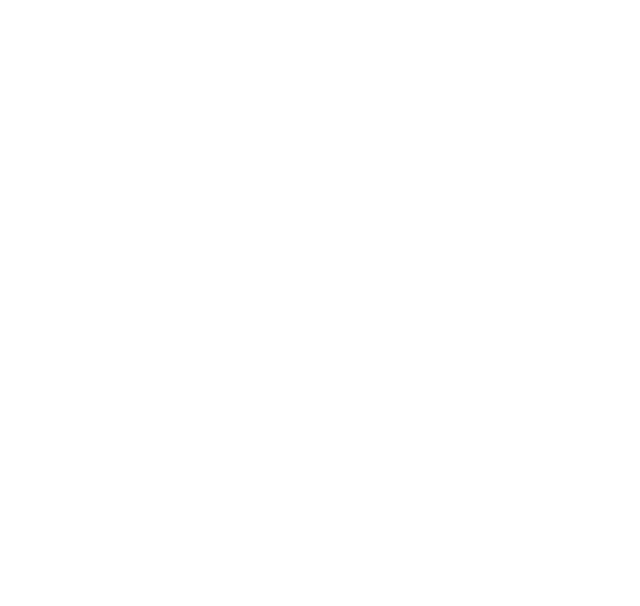
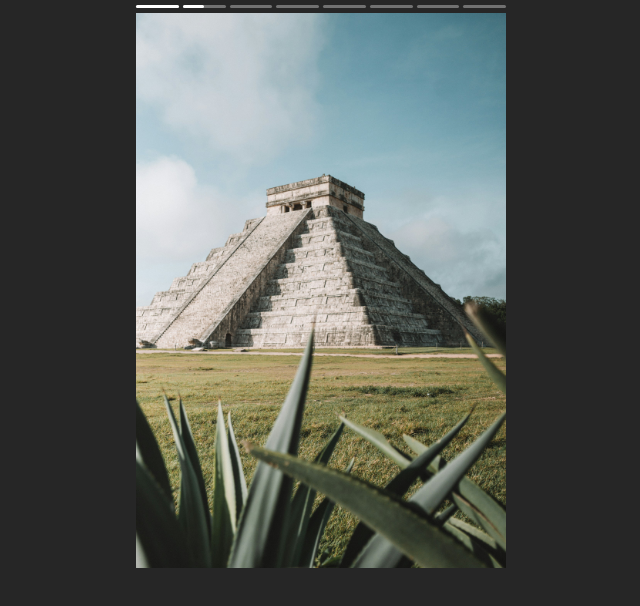
Before and after one commit to GrigoryGerasimov/Frontend-Stories, a plain HTML site: page index.html in a window 1280 px wide. Shown: the whole page, without its empty margins (319-959 px from the left). Drawn offline with Linux system fonts and the light colour scheme.

Commit message:
basic project layout done

```diff
--- a/index.css
+++ b/index.css
@@ -0,0 +1,64 @@
+body {
+    margin: 0;
+    background-color: #262626;
+}
+
+.player {
+    width: 370px;
+    margin: 0 auto;
+}
+
+.timeline {
+    display: flex;
+    margin: 5px 0;
+}
+
+.timeline-chunk{
+    background-color: #717171;
+    width: 100%;
+    height: 3px;
+    border-radius: 2px;
+}
+
+.timeline-chunk + .timeline-chunk {
+    margin-left: 4px;
+}
+
+.timeline-chunk-inner {
+    width: 0;
+    height: inherit;
+    border-radius: inherit;
+    background-color: #FFFFFF;
+}
+
+.player-content {
+    position: relative;
+}
+
+.player-content img {
+    width: 100%;
+}
+
+.player-chunk {
+    display: none;
+}
+
+.player-chunk-active {
+    display: block;
+}
+
+.player-chunk-switcher {
+    position: absolute;
+    width: 30%;
+    height: 100%;
+}
+
+.player-chunk-prev {
+    top: 0;
+    left: 0;
+}
+
+.player-chunk-next {
+    top: 0;
+    right: 0;
+}
--- a/index.html
+++ b/index.html
@@ -1,12 +1,72 @@
 <!DOCTYPE html>
 <html lang="es">
+
 <head>
     <meta charset="UTF-8">
     <meta name="viewport" content="width=device-width, initial-scale=1.0">
-        <title>Document</title>
-        <link rel="stylesheet" href="index.css"/>
+    <title>Stories</title>
+    <link rel="stylesheet" href="index.css" />
 </head>
+
 <body>
+    <div class="player">
+        <div class="timeline">
+            <div class="timeline-chunk">
+                <div class="timeline-chunk-inner" style="width: 100%"></div>
+            </div>
+            <div class="timeline-chunk">
+                <div class="timeline-chunk-inner" style="width: 50%"></div>
+            </div>
+            <div class="timeline-chunk">
+                <div class="timeline-chunk-inner"></div>
+            </div>
+            <div class="timeline-chunk">
+                <div class="timeline-chunk-inner"></div>
+            </div>
+            <div class="timeline-chunk">
+                <div class="timeline-chunk-inner"></div>
+            </div>
+            <div class="timeline-chunk">
+                <div class="timeline-chunk-inner"></div>
+            </div>
+            <div class="timeline-chunk">
+                <div class="timeline-chunk-inner"></div>
+            </div>
+            <div class="timeline-chunk">
+                <div class="timeline-chunk-inner"></div>
+            </div>
+        </div>
+        <div class="player-content">
+            <div class="player-chunk-switcher player-chunk-prev"></div>
+            <div class="player-chunk-switcher player-chunk-next"></div>
+
+            <div class="player-chunk player-chunk-active">
+                <img src="img/alex-azabache-8L7mOETNgHA-unsplash.jpg" alt="Pirámida mexicana"/>
+            </div>
+            <div class="player-chunk">
+                <img src="img/andres-sanz-uILhNE1VcwA-unsplash.jpg" alt="Desierto al atardecer"/>
+            </div>
+            <div class="player-chunk">
+                <img src="img/bhargava-marripati-7LDBKPWAHJ4-unsplash.jpg" alt="El Zócalo"/>
+            </div>
+            <div class="player-chunk">
+                <img src="img/carlos-aguilar-oGRrpBX2ER4-unsplash.jpg" alt="El Templo"/>
+            </div>
+            <div class="player-chunk">
+                <img src="img/christopher-kuzman-2LhCDvS_7xs-unsplash.jpg" alt="Paisaje oceánico"/>
+            </div>
+            <div class="player-chunk">
+                <img src="img/david-carballar-FZU-vIW-lk8-unsplash.jpg" alt="La Catedral"/>
+            </div>
+            <div class="player-chunk">
+                <img src="img/marv-watson-UfK0P6WygEE-unsplash.jpg" alt="Pirámida de los Maya"/>
+            </div>
+            <div class="player-chunk">
+                <img src="img/megumi-sugiyama-17SkY0uq23A-unsplash.jpg" alt="Calle oaxaqueña"/>
+            </div>
+        </div>
+    </div>
 
 </body>
+
 </html>
```
Also changed, not shown: img/alex-azabache-8L7mOETNgHA-unsplash.jpg (added), img/andres-sanz-uILhNE1VcwA-unsplash.jpg (added), img/bhargava-marripati-7LDBKPWAHJ4-unsplash.jpg (added), img/carlos-aguilar-oGRrpBX2ER4-unsplash.jpg (added), img/christopher-kuzman-2LhCDvS_7xs-unsplash.jpg (added), img/david-carballar-FZU-vIW-lk8-unsplash.jpg (added), img/marv-watson-UfK0P6WygEE-unsplash.jpg (added), img/megumi-sugiyama-17SkY0uq23A-unsplash.jpg (added), 2 other files. Lines whose indentation alone changed are shown as unchanged.
